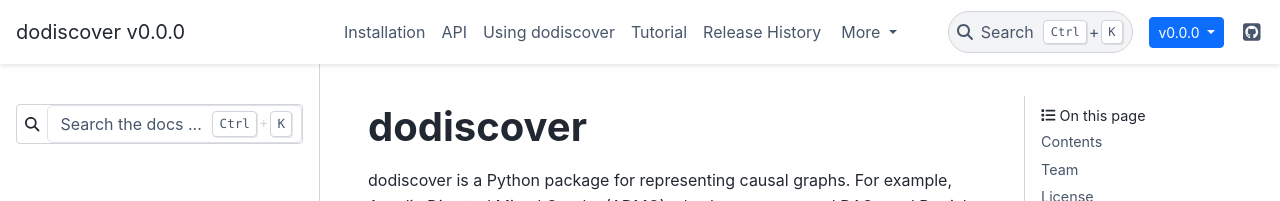
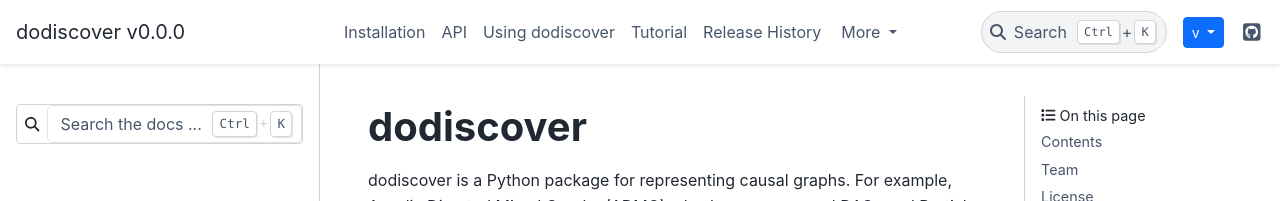
Before and after one commit to py-why/dodiscover, a Sphinx documentation site: the page built from doc/index.rst, in a window 1280 px wide. Shown: the top 201 px of the page. Built offline with Sphinx 7.4.7 and the PyData theme 0.15.4, drawn with Linux system fonts in a browser that asks for light colours; the version number is read from the project's files by our own code.

Commit message:
Try again
Signed-off-by: Adam Li <adam2392@gmail.com>

```diff
--- a/doc/conf.py
+++ b/doc/conf.py
@@ -20,7 +20,7 @@ from sphinx_gallery.sorting import ExampleTitleSortKey
 
 sys.path.insert(0, os.path.abspath("../"))
 
-from dodiscover.version import VERSION, VERSION_SHORT  # noqa: E402
+import dodiscover  # noqa: E402
 
 curdir = os.path.dirname(__file__)
 sys.path.append(os.path.abspath(os.path.join(curdir, "..")))
@@ -31,8 +31,7 @@ sys.path.append(os.path.abspath(os.path.join(curdir, "..", "dodiscover")))
 project = "dodiscover"
 copyright = f"{datetime.today().year}, Adam Li"
 author = "Adam Li"
-version = VERSION_SHORT
-release = VERSION
+version = dodiscover.__version__
 
 # -- General configuration ---------------------------------------------------
 
@@ -195,7 +194,7 @@ master_doc = "index"
 
 html_theme = "pydata_sphinx_theme"
 
-html_title = f"dodiscover v{VERSION}"
+html_title = f"dodiscover v{version}"
 
 # Add any paths that contain custom static files (such as style sheets) here,
 # relative to this directory. They are copied after the builtin static files,
```
